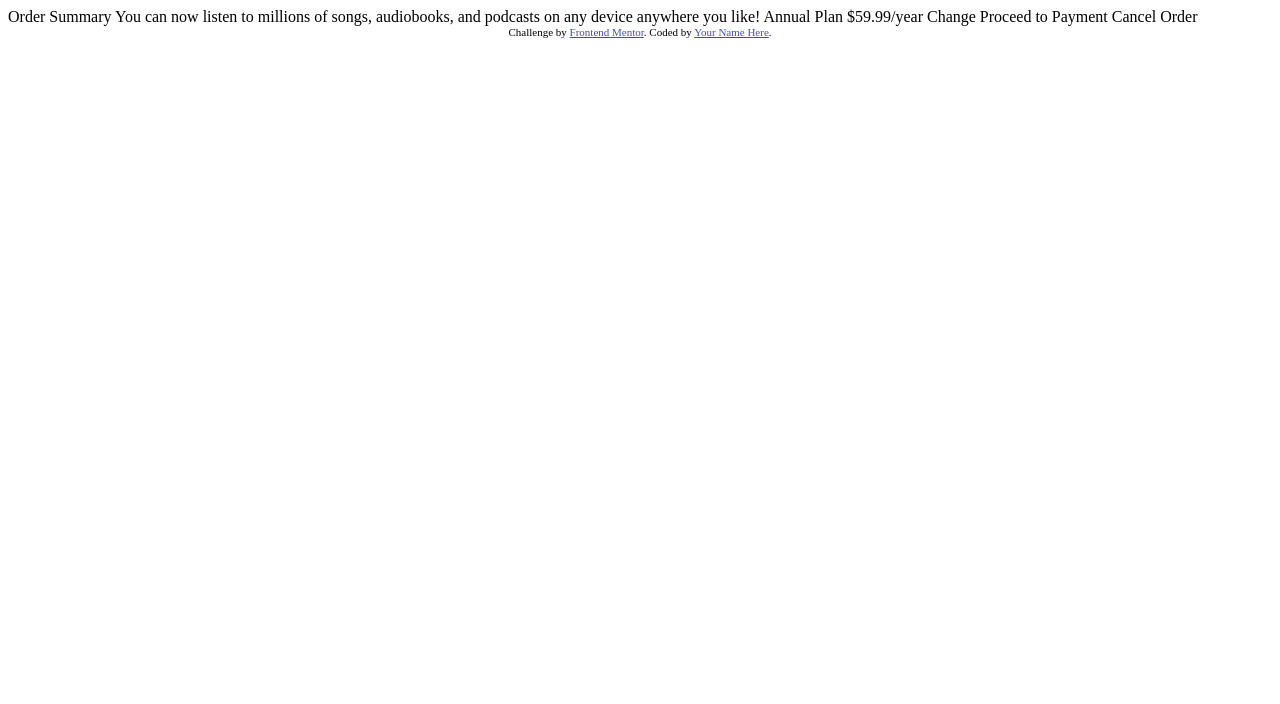
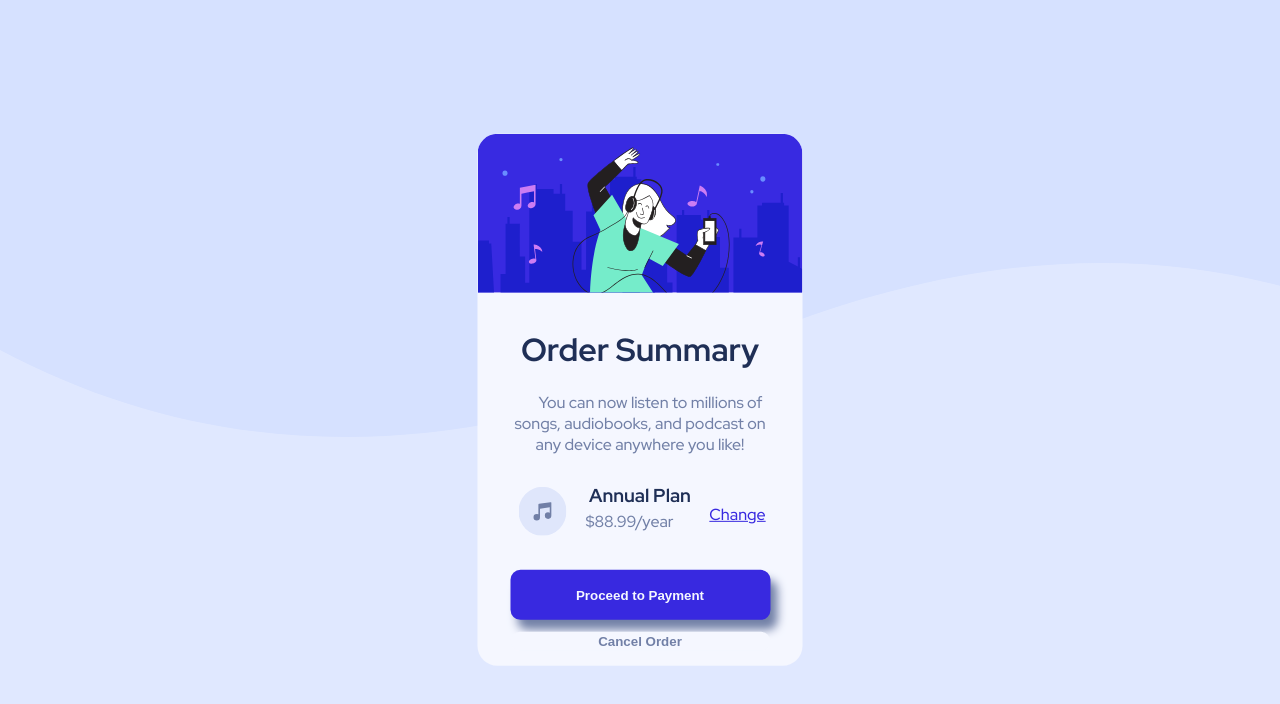
Before and after one commit to Josh-Adey/order-summary-component, a plain HTML site: page index.html in a window 1280 px wide. Drawn offline with Linux system fonts and the light colour scheme.

Commit message:
I just shared a new version

```diff
--- /dev/null
+++ b/Style.css
@@ -0,0 +1,131 @@
+body
+{
+
+ font-family: 'Red Hat Display', sans-serif;
+ background-image: url("images/pattern-background-desktop.svg");
+ background-repeat: no-repeat;
+ background-color: hsl(225, 100%, 94%);
+}
+
+  @media (min-width: 375px) {
+
+
+  }
+
+.section {
+
+  width:325px;
+  position: absolute;
+  top: 50%;
+  left: 50%;
+  transform: translate(-50%, -50%);
+  border-radius:20px;
+  display: block;
+  background-color: hsl(225, 100%, 98%);
+  margin: auto;
+ }
+
+  .section-header img {
+	  width: 325px;
+	  border-radius: 20px 20px 0px 0px;
+	 }
+
+	main{
+		width:80%;
+		margin:30px auto 15px auto;
+		text-align: center;
+	    }
+
+	.custom-plan{
+		display: grid;
+		grid-template-columns:1fr 2fr 1fr;
+		margin: 20px 0px;
+		align-items: center;
+		margin:25px auto 22px auto;
+		}
+
+		.data p{
+		text-align: left;
+
+		}
+
+      h1,h3 {
+		color:hsl(223, 47%, 23%);
+
+	  }
+	  h1{
+		  font-weight: 900;
+	  }
+	  h3{ text align: left;
+		  margin: 0 auto;
+		  padding: 3px;
+	  }
+	  p {
+		  color:  hsl(224, 23%, 55%);
+		  margin-top: 0px;
+		  text-indent: 8%;
+		  font-size: 16px;
+
+
+	  }
+
+
+	  .plan{
+		  color: hsl(223, 47%, 23%);
+		  font-weight: 500px;
+	  }
+	  a{
+		  font-weight: 500;
+		  font-size: 16px;
+		 color:hsl(245, 75%, 52%);
+		 transition:background-color .5s;
+	  }
+
+	  a:hover{
+		  text-decoration: none;
+
+	  }
+
+ .icon-music{
+	max-width:75%;
+	padding: 2px;
+	  }
+
+
+
+	button{
+		width:100%;
+
+		border: transparent;
+		border-radius: 10px;
+		font-weight: 700;
+		padding: 2px;
+		}
+
+		.submit{
+			height: 50px;
+			margin-bottom:10px;
+background-color:hsl(245, 75%, 52%);
+		color:hsl(225, 100%, 98%);
+		box-shadow:7px 10px 10px hsl(224, 23%, 55%);
+		}
+
+		.submit:hover{
+			background-color:hsl(223, 47%, 23%);
+			transition:background-color .5s;
+		}
+
+	.cancel{
+		background-color: hsl(225, 100%,98%);
+		color:  hsl(224, 23%, 55%);
+		margin-top:10x;
+
+		top: 15px;
+		transition:background-color .5s;
+	}
+	.cancel:hover{
+		color:hsl(223, 47%, 23%);
+	}
+
+	 .attribution { font-size: 11px; text-align: center; }
+    .attributon a { color: hsl(228, 45%, 44%); }
--- a/index.html
+++ b/index.html
@@ -4,34 +4,42 @@
   <meta charset="UTF-8">
   <meta name="viewport" content="width=device-width, initial-scale=1.0"> <!-- displays site properly based on user's device -->
 
+<link rel="preconnect" href="https://fonts.googleapis.com">
+<link rel="preconnect" href="https://fonts.gstatic.com" crossorigin>
+<link href="https://fonts.googleapis.com/css2?family=Red+Hat+Display:wght@700&display=swap" rel="stylesheet">
+<link href="https://fonts.googleapis.com/css2?family=Red+Hat+Display:wght@500&display=swap" rel="stylesheet">
   <link rel="icon" type="image/png" sizes="32x32" href="./images/favicon-32x32.png">
+  <link rel="stylesheet" href="Style.css">
+  <title>Task 2 | order summary page </title>
 
-  <title>Frontend Mentor | Order summary card</title>
 
-  <!-- Feel free to remove these styles or customise in your own stylesheet 👍 -->
-  <style>
-    .attribution { font-size: 11px; text-align: center; }
-    .attribution a { color: hsl(228, 45%, 44%); }
-  </style>
 </head>
 <body>
+   <div class="section">
+      <header class="section-header" >
+        <img src="images/illustration-hero.svg"
+      </header>
+      <main>
+         <h1> Order Summary </h1>
+         <p> You can now listen to millions of songs, audiobooks, and podcast on any device anywhere you like!</p>
+         <div class="custom-plan" >
+           <div>
+             <img src="images/icon-music.svg" class="icon-music">
+           </div>
+             <div class="data" >
+               <h3> Annual Plan </h3>
+               <p>$88.99/year </p>
+             </div>
 
-  Order Summary
+             <a href="#########"> Change </a>
 
-  You can now listen to millions of songs, audiobooks, and podcasts on any
-  device anywhere you like!
 
-  Annual Plan
-  $59.99/year
+         </div>
+      <button class="submit" type="submit   " > Proceed to Payment </button>
+      <button class="cancel" type="submit   " > Cancel Order    </button>
+      </main>
 
-  Change
 
-  Proceed to Payment
-  Cancel Order
-
-  <div class="attribution">
-    Challenge by <a href="https://www.frontendmentor.io?ref=challenge" target="_blank">Frontend Mentor</a>.
-    Coded by <a href="#">Your Name Here</a>.
-  </div>
+   </div>
 </body>
 </html>
```
Also changed, not shown: design/Active state.png (added), design/mobile-design.png (added), images/favicon-32x32.png, 1 other file.
